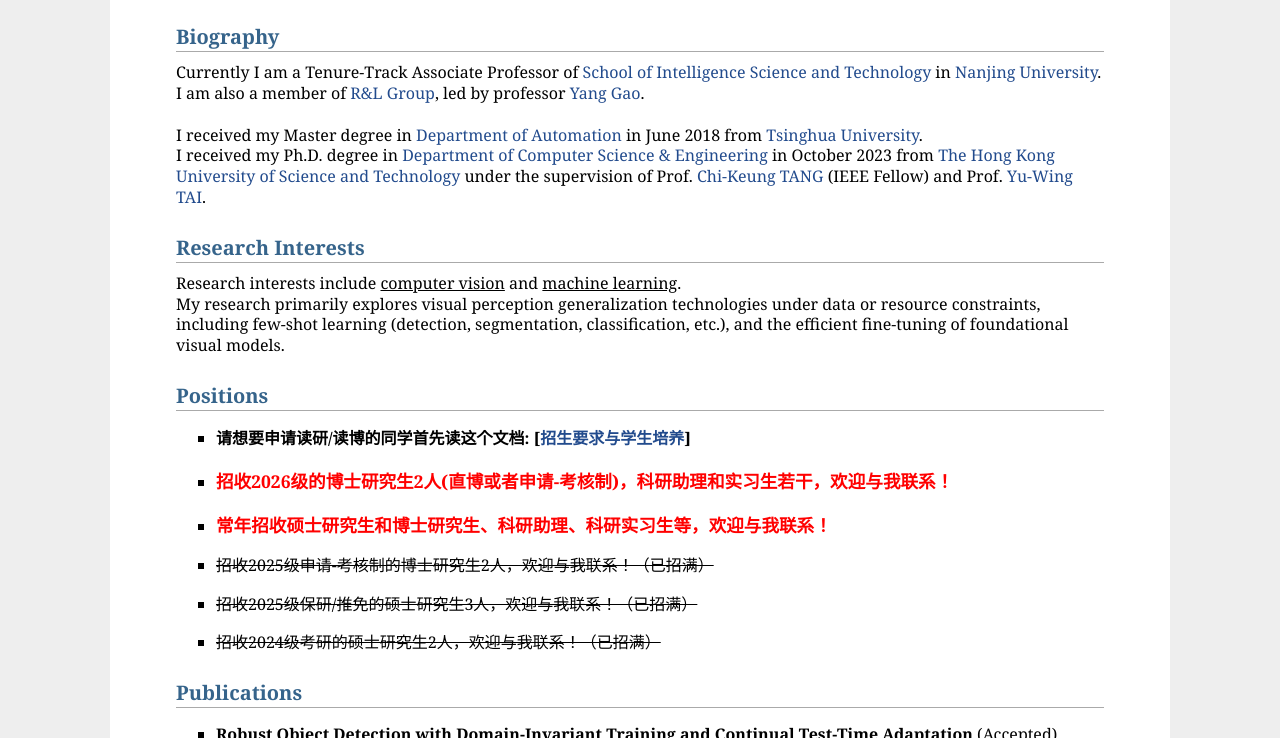
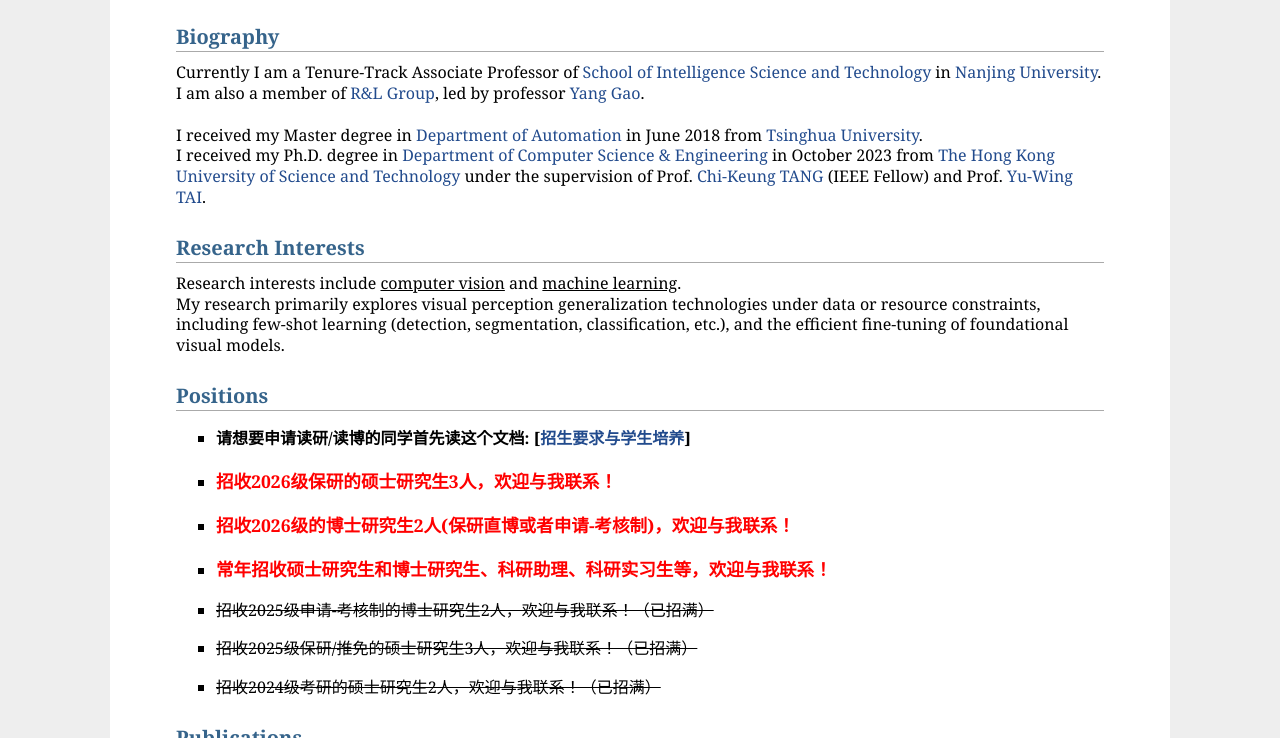
Before and after one commit to fanq15/fanq15.github.io, a plain HTML site: page index.htm in a window 1280 px wide. Shown: the part 365-1103 px from the top of the page. Drawn offline with Linux system fonts and the light colour scheme.

Commit message:
Update index.htm

```diff
--- a/index.htm
+++ b/index.htm
@@ -72,7 +72,10 @@
 <b>请想要申请读研/读博的同学首先读这个文档: [<a href="https://github.com/fanq15/fanq15.github.io/blob/main/students.md"><b>招生要求与学生培养</b></a>]</b></p>
 </li>
 <li>
-<h4>招收2026级的博士研究生2人(直博或者申请-考核制)，科研助理和实习生若干，欢迎与我联系！</h4></p>
+<h4>招收2026级保研的硕士研究生3人，欢迎与我联系！</h4></p>
+</li>
+<li>
+<h4>招收2026级的博士研究生2人(保研直博或者申请-考核制)，欢迎与我联系！</h4></p>
 </li>
 <li>
 <h4>常年招收硕士研究生和博士研究生、科研助理、科研实习生等，欢迎与我联系！</h4></p>
```
